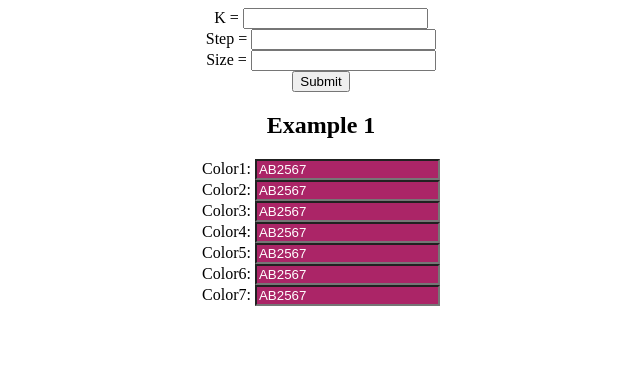
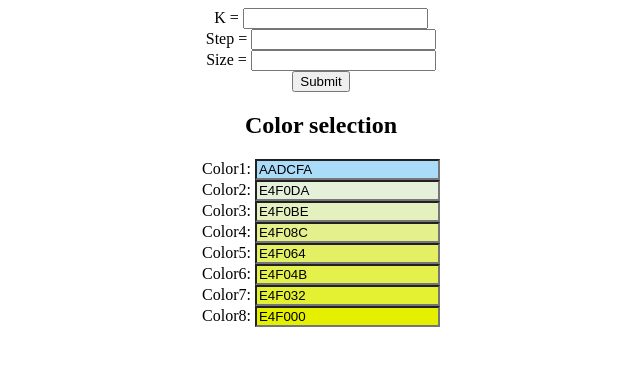
Before and after one commit to aldopain/std_map, a plain HTML site: page index.html in a window 1280 px wide. Shown: the whole page, without its empty margins (319-959 px from the left). Drawn offline with Linux system fonts and the light colour scheme; files whose address does not match are found by name.

Commit message:
color selector hotfix

```diff
--- a/index.html
+++ b/index.html
@@ -9,13 +9,14 @@
     <label for="Size">Size = </label>
     <input type="text" name="Size" required /><br>
     <input type="submit" value="Submit" />
-    <h2>Example 1</h2>
-    Color1: <input name="Color1" class="jscolor" value="ab2567" required /><br>
-    Color2: <input name="Color2" class="jscolor" value="ab2567" required /><br>
-    Color3: <input name="Color3" class="jscolor" value="ab2567" required /><br>
-    Color4: <input name="Color4" class="jscolor" value="ab2567" required /><br>
-    Color5: <input name="Color5" class="jscolor" value="ab2567" required /><br>
-    Color6: <input name="Color6" class="jscolor" value="ab2567" required /><br>
-    Color7: <input name="Color7" class="jscolor" value="ab2567" required /><br>
+    <h2>Color selection</h2>
+    Color1: <input name="Color1" class="jscolor" value="AADCFA" required /><br>
+    Color2: <input name="Color2" class="jscolor" value="E4F0DA" required /><br>
+    Color3: <input name="Color3" class="jscolor" value="E4F0BE" required /><br>
+    Color4: <input name="Color4" class="jscolor" value="E4F08C" required /><br>
+    Color5: <input name="Color5" class="jscolor" value="E4F064" required /><br>
+    Color6: <input name="Color6" class="jscolor" value="E4F04B" required /><br>
+    Color7: <input name="Color7" class="jscolor" value="E4F032" required /><br>
+    Color8: <input name="Color8" class="jscolor" value="E4F000" required /><br>
   </form>
 </body>
--- a/std_map.js
+++ b/std_map.js
@@ -16,7 +16,7 @@
 
   size = 500;
 
-  ranges = [1, 20, 50, 100, 250, 500];
+  ranges = [10, 20, 50, 100, 250, 500];
 
   colors = [0xAADCFAFF, 0xE4F0DAFF, 0xE4F0BEFF, 0xE4F08CFF, 0xE4F064FF, 0xE4F04BFF, 0xE4F032FF, 0xE4F000FF];
 
```
Also changed, not shown: package-lock.json, 3 other files.
